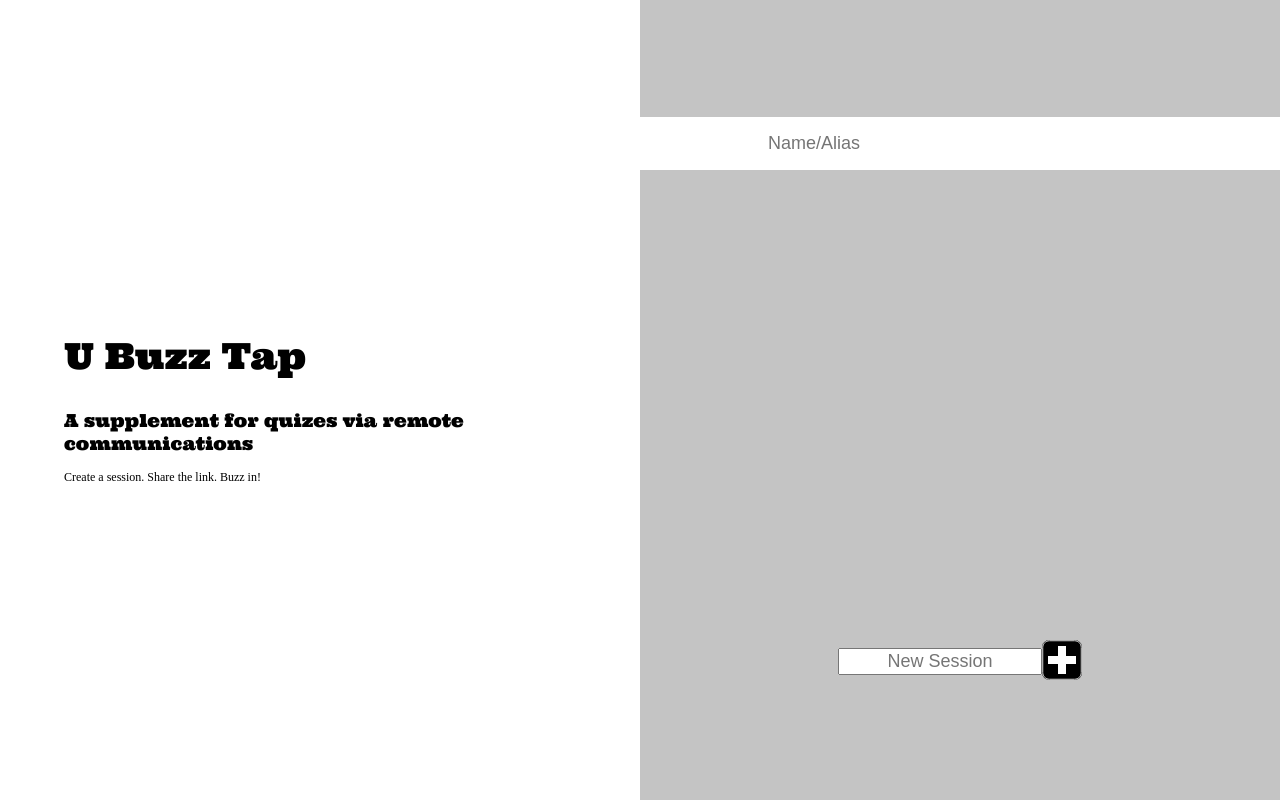
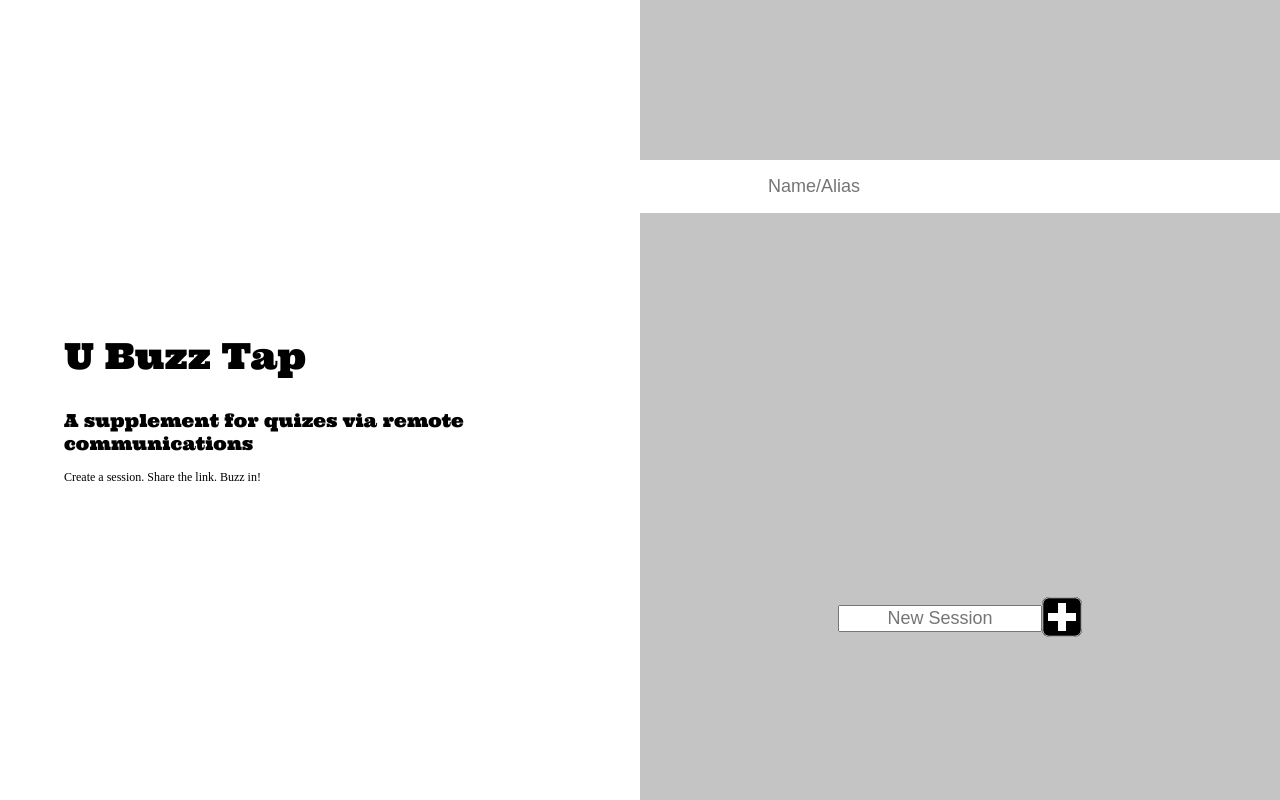
Before and after one commit to lily-law/buzz-that-buzzer, a React (Create React App) app in the folder client/: page / in a window 1280 px wide. Built offline with nearby package versions, Linux system fonts and the light colour scheme; a web font is replaced by a local one.

Commit message:
Make landing height fit

```diff
--- a/client/src/pages/Landing.css
+++ b/client/src/pages/Landing.css
@@ -2,7 +2,7 @@
     display: grid;
     grid-template-rows: 1fr 1fr;
     grid-template-columns: auto;
-    min-height: 100vh;
+    height: 100vh;
     place-items: stretch stretch;
 }
 .landing__info {
@@ -14,6 +14,9 @@
     background: var(--bg-colour-2);
     display: grid;
     place-items: center center;
+    padding: 10% 0;
+    max-height: 100%;
+    overflow: hidden;
 }
 .setup__user-name {
     box-sizing: border-box;
@@ -37,7 +40,7 @@
 .setup__sessions {
     display: grid;
     width: 80%;
-    max-height: 100%;
+    max-height: 80%;
     overflow-y: auto;
 }
 .sessions__list {
```
